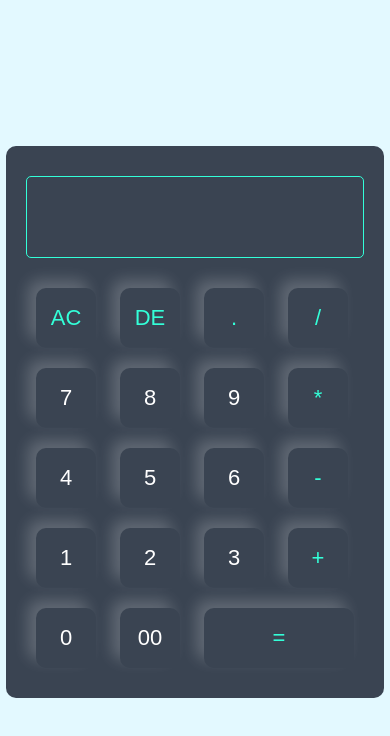
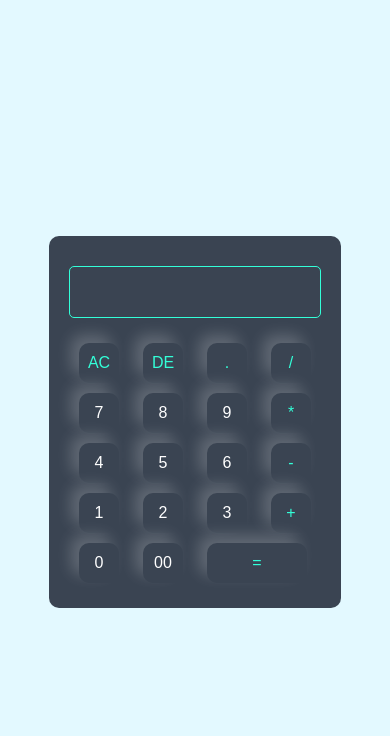
Before and after one commit to kewat1995/simple-calculator, a plain HTML site: page index.html in a window 390 px wide. Drawn offline with Linux system fonts and the light colour scheme.

Commit message:
add media query

```diff
--- a/style.css
+++ b/style.css
@@ -1,10 +1,10 @@
-*{
+* {
   margin: 0;
   padding: 0;
   box-sizing: border-box;
 }
 
-.container{
+.container {
   width: 100%;
   height: 100vh;
   background-color: #e3f9ff;
@@ -12,12 +12,12 @@
   align-items: center;
   justify-content: center;
 }
-.calculator{
+.calculator {
   background-color: #3a4452;
   padding: 20px;
   border-radius: 10px;
 }
-.calculator form input{
+.calculator form input {
   width: 60px;
   height: 60px;
   outline: 0;
@@ -29,10 +29,10 @@
   color: #fff;
   font-size: 22px;
   cursor: pointer;
-    transition:all 0.1s ;
+  transition: all 0.1s;
 }
 
-form .display{
+form .display {
   display: flex;
   justify-content: flex-end;
 
@@ -41,18 +41,33 @@ form .display{
   border: 1px solid #33ffd8;
   border-radius: 5px;
 }
-form .display input{
-
+form .display input {
   flex: 1;
   text-align: right;
   box-shadow: none;
   font-size: 45px;
+}
+.calculator form .equal {
+  width: 150px;
+}
+.calculator form input.operator {
+  color: #33ffd8;
+}
+@media screen and (max-width: 600px) {
+  .calculator form input {
+    width: 40px;
+    height: 40px;
+
+    margin: 5px 10px;
+    font-size: 16px;
+  }
+  form .display input {
+    flex: 1;
+    text-align: right;
+    box-shadow: none;
 
   }
-.calculator form .equal{
-
-    width: 150px;
+  .calculator form .equal {
+    width: 100px;
   }
-.calculator form input.operator{
-    color: #33ffd8;
 }
```
Lines whose indentation alone changed are shown as unchanged.
